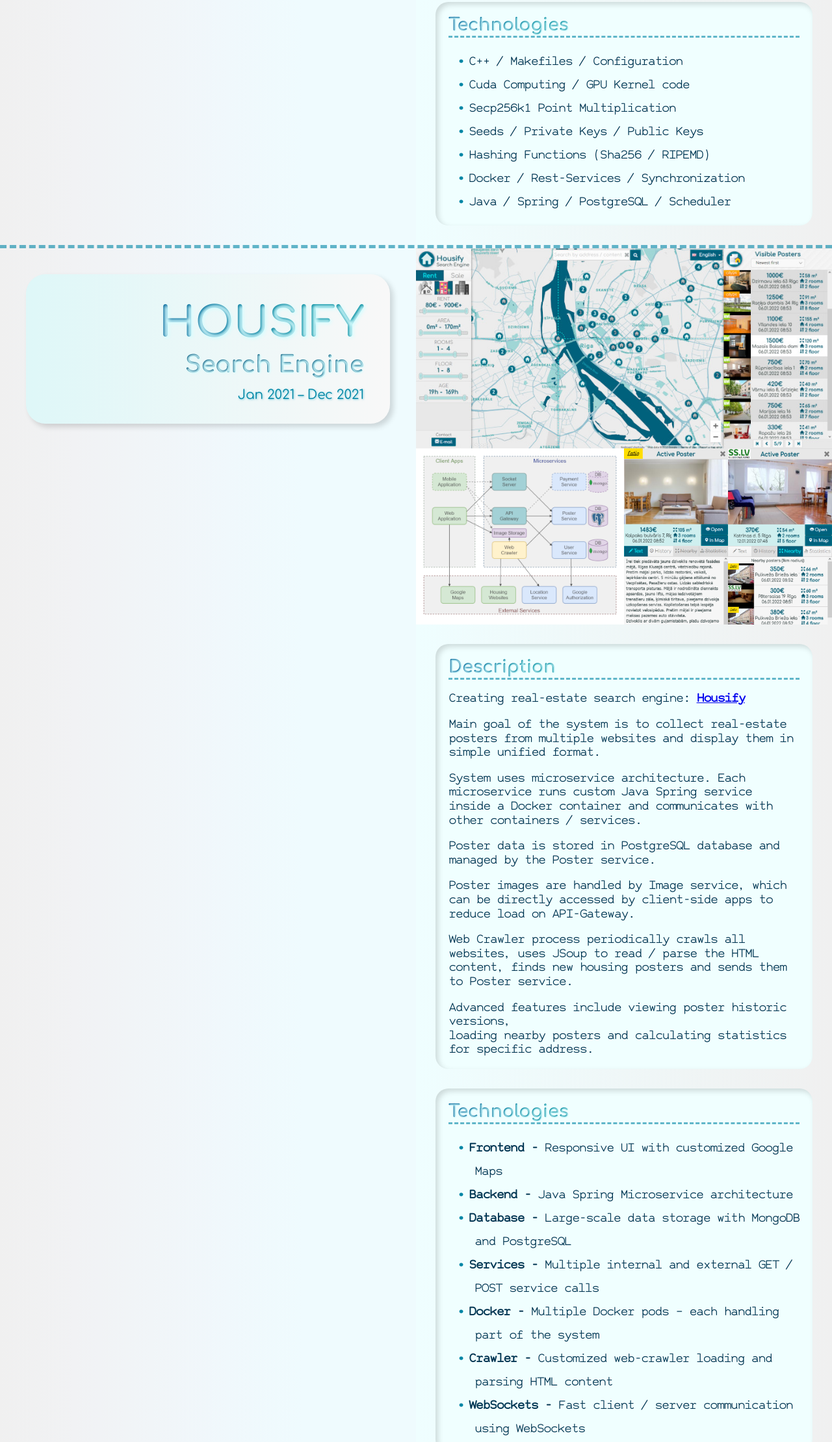
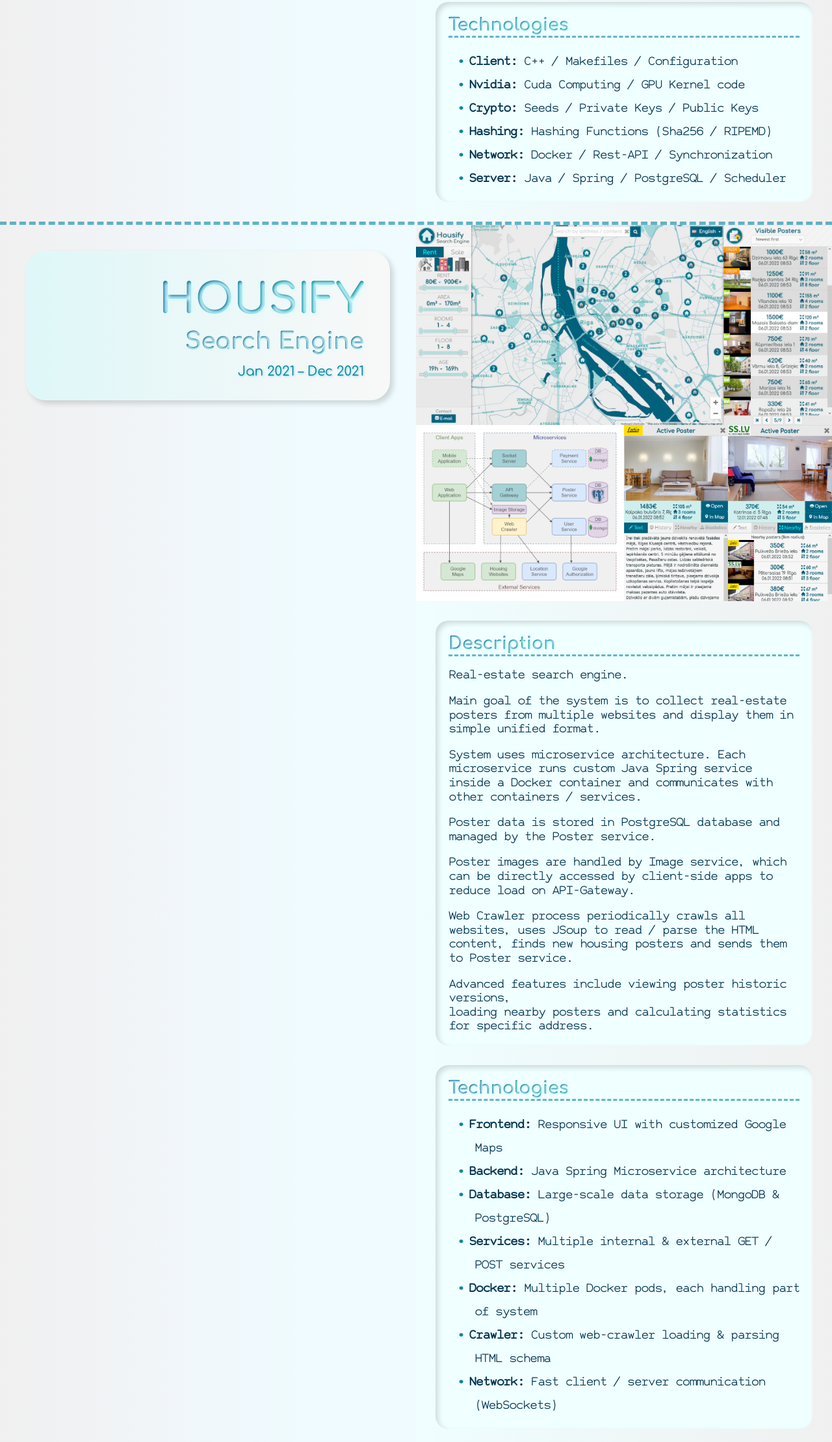
Before and after one commit to kpurens/kpurens.github.io, a plain HTML site: page index.html in a window 1280 px wide. Shown: the part 2655-4874 px from the top of the page at 65% size. Drawn offline with Linux system fonts and the light colour scheme.

Commit message:
Updated CudaSecp

```diff
--- a/index.html
+++ b/index.html
@@ -259,13 +259,12 @@
 						</div>
 						<div class="boxContent">
 							<ul>
-								<li>C++ / Makefiles / Configuration</li>
-								<li>Cuda Computing / GPU Kernel code</li>
-								<li>Secp256k1 Point Multiplication</li>
-								<li>Seeds / Private Keys / Public Keys</li>
-								<li>Hashing Functions (Sha256 / RIPEMD)</li>
-								<li>Docker / Rest-Services / Synchronization</li>
-								<li>Java / Spring / PostgreSQL / Scheduler</li>
+								<li><b>Client:</b> C++ / Makefiles / Configuration</li>
+								<li><b>Nvidia:</b> Cuda Computing / GPU Kernel code</li>
+								<li><b>Crypto:</b> Seeds / Private Keys / Public Keys</li>
+								<li><b>Hashing:</b> Hashing Functions (Sha256 / RIPEMD)</li>
+								<li><b>Network:</b> Docker / Rest-API / Synchronization</li>
+								<li><b>Server:</b> Java / Spring / PostgreSQL / Scheduler</li>
 								</li>
 							</ul>
 						</div>
@@ -321,7 +320,7 @@
 							<strong class="boxTitleText">Description</strong>
 						</div>
 						<div class="boxContent">
-							<p>Creating real-estate search engine:  <a href="https://housify.lv/"><b>Housify</b></a>
+							<p>Real-estate search engine.
 							</p>
 							<p>
 								Main goal of the system is to collect real-estate posters from multiple websites and display them in simple unified format.
@@ -350,13 +349,13 @@
 						</div>
 						<div class="boxContent">
 							<ul>
-								<li><strong>Frontend - </strong>Responsive UI with customized Google Maps</li>
-								<li><strong>Backend - </strong>Java Spring Microservice architecture</li>
-								<li><strong>Database - </strong>Large-scale data storage with MongoDB and PostgreSQL</li>
-								<li><strong>Services - </strong>Multiple internal and external GET / POST service calls</li>
-								<li><strong>Docker - </strong>Multiple Docker pods – each handling part of the system</li>
-								<li><strong>Crawler - </strong>Customized web-crawler loading and parsing HTML content</li>
-								<li><strong>WebSockets - </strong>Fast client / server communication using WebSockets</li>
+								<li><b>Frontend:</b> Responsive UI with customized Google Maps</li>
+								<li><b>Backend:</b> Java Spring Microservice architecture</li>
+								<li><b>Database:</b> Large-scale data storage (MongoDB & PostgreSQL)</li>
+								<li><b>Services:</b> Multiple internal & external GET / POST services</li>
+								<li><b>Docker:</b> Multiple Docker pods, each handling part of system</li>
+								<li><b>Crawler:</b> Custom web-crawler loading & parsing HTML schema</li>
+								<li><b>Network:</b> Fast client / server communication (WebSockets)</li>
 							</ul>
 						</div>
 					</div>
@@ -423,9 +422,6 @@
 							<p>
 								Fully functional payment systems using Google Play Services,<br>managing all in-app purhcases through API interface.
 							</p>
-							<p>
-								Available on Google Play Store:  <a href="https://play.google.com/store/apps/details?id=com.neon.night">Neonify</a>
-							</p>
 						</div>
 					</div>
 
@@ -435,12 +431,12 @@
 						</div>
 						<div class="boxContent">
 							<ul>
-								<li><strong>Frontend - </strong> C# and .NET scripting in Unity Engine</li>
-								<li><strong>Backend - </strong> Tomcat, Java Spring Boot, Lombok, Bytes</li>
-								<li><strong>Database - </strong> PostgreSQL + Hibernate</li>
-								<li><strong>Connection - </strong> Custom TCP protocol with byte-level communication</li>
-								<li><strong>Payments - </strong> Google Play Services in-app purhcases API</li>
-								<li><strong>Deployment - </strong> Deployed & configured on Google Play Store</li>
+								<li><b>Frontend:</b> C# and .NET scripting in Unity Engine</li>
+								<li><b>Backend:</b> Tomcat, Java Spring Boot, Lombok, Bytes</li>
+								<li><b>Database:</b> PostgreSQL + Hibernate</li>
+								<li><b>Connection:</b> Custom TCP protocol and communication</li>
+								<li><b>Payments:</b> Google Play Services in-app purhcases API</li>
+								<li><b>Deployment:</b> Deployed & configured on Google Play Store</li>
 							</ul>
 						</div>
 					</div>
@@ -522,13 +518,13 @@
 						</div>
 						<div class="boxContent">
 							<ul>
-								<li><strong>Frontend - </strong> Form improvements with GWT, HTML, JS, JQuery</li>
-								<li><strong>Backend - </strong> Core system development in Java + Custom Framework</li>
-								<li><strong>Database - </strong> DB management with PostgreSQL, Liquibase, Hibernate</li>
-								<li><strong>Integrations - </strong> Integrations with Nordiska, PayByLink, Bisnode, Creditsafe</li>
-								<li><strong>Microservice - </strong> Extending Microservice architecture with AWS, Docker
-								<li><strong>FTP files - </strong> FTP file transfer and payment processing.
-								<li><strong>Builds - </strong> Optimizing builds with Jenkins + Gradle</li>
+								<li><b>Frontend:</b> Form improvements with GWT, HTML, JS, JQuery</li>
+								<li><b>Backend:</b> Core system development in Java + Custom Framework</li>
+								<li><b>Database:</b> DB management with PostgreSQL, Liquibase, Hibernate</li>
+								<li><b>Integrations:</b> Integrations with Nordiska, PayByLink, Bisnode, Creditsafe</li>
+								<li><b>Microservice:</b> Extending Microservice architecture with AWS, Docker
+								<li><b>FTP files:</b> FTP file transfer and payment processing.
+								<li><b>Builds:</b> Optimizing builds with Jenkins + Gradle</li>
 								</li>
 							</ul>
 						</div>
@@ -603,12 +599,12 @@
 						</div>
 						<div class="boxContent">
 							<ul>
-								<li><strong>Frontend - </strong> GWT, HTML, JS, JQuery, JSP, JSF</li>
-								<li><strong>Backend - </strong> Java, JDBC, Hibernate, Lombok</li>
-								<li><strong>Database - </strong> Oracle, PL/SQL, PostgreSQL</li>
-								<li><strong>Services - </strong> Various web-services with REST, SOAP</li>
-								<li><strong>Reports - </strong> PDF reports, Google charts, CSV files</li>
-								<li><strong>Servers - </strong> Tomcat, Weblogic, JBOSS</li>
+								<li><b>Frontend:</b> GWT, HTML, JS, JQuery, JSP, JSF</li>
+								<li><b>Backend:</b> Java, JDBC, Hibernate, Lombok</li>
+								<li><b>Database:</b> Oracle, PL/SQL, PostgreSQL</li>
+								<li><b>Services:</b> Various web-services with REST, SOAP</li>
+								<li><b>Reports:</b> PDF reports, Google charts, CSV files</li>
+								<li><b>Servers:</b> Tomcat, Weblogic, JBOSS</li>
 							</ul>
 						</div>
 					</div>
```
